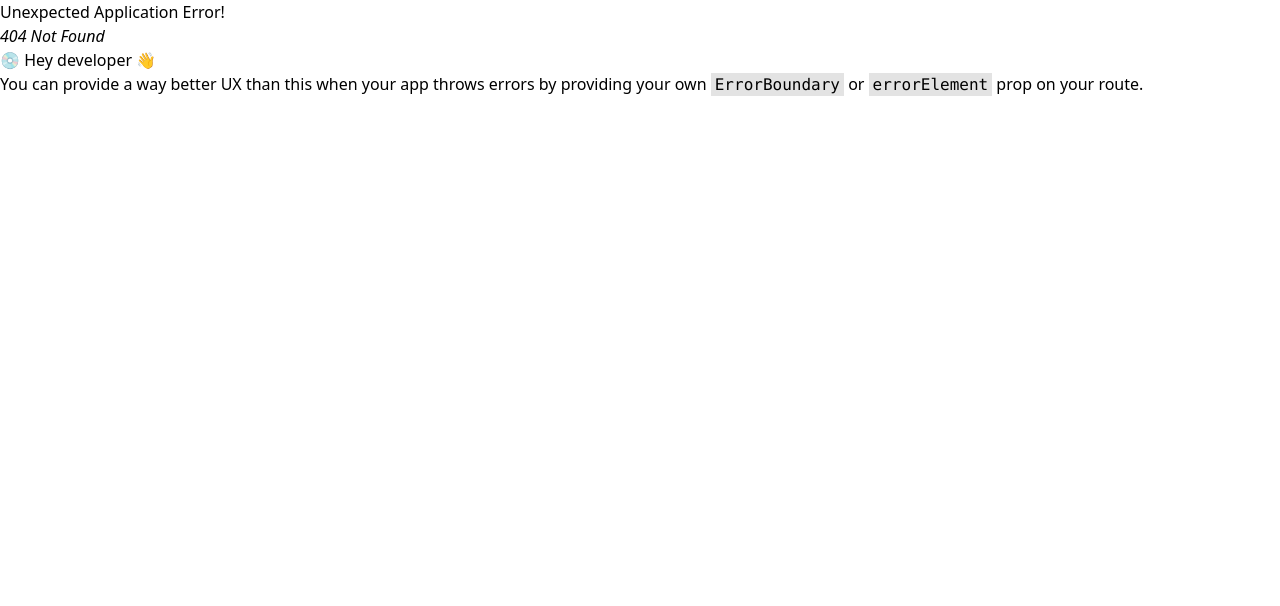
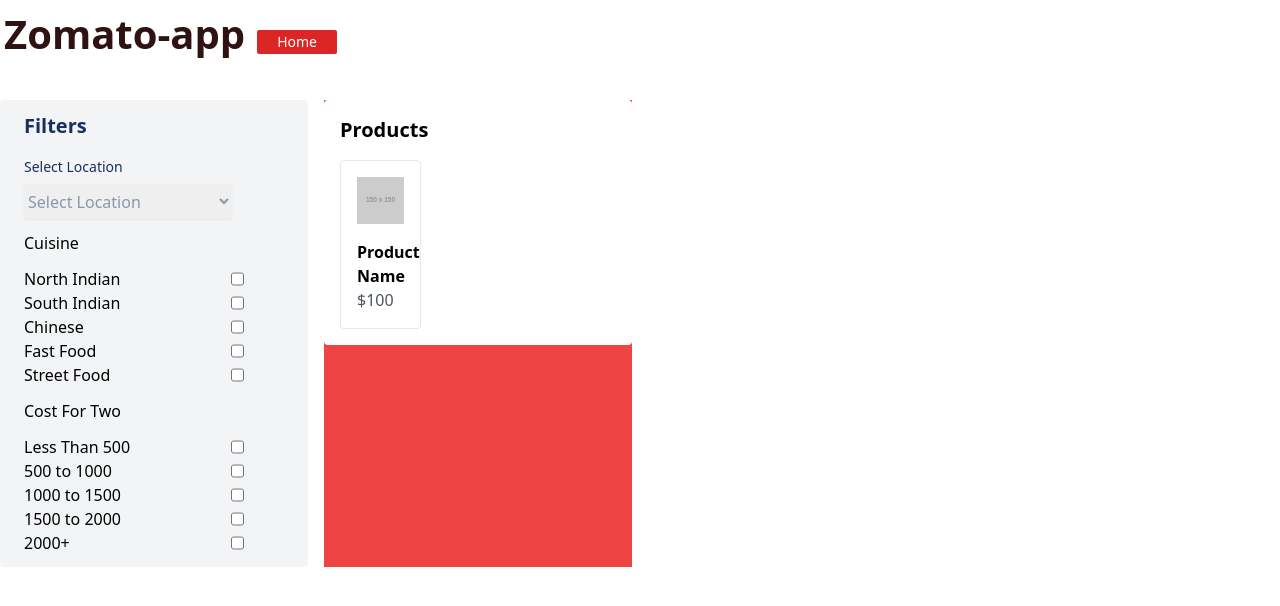
Before and after one commit to armanahad6207/ReactJs, a React (Vite) app in the folder zomato-app/: page /listing/1 in a window 1280 px wide. Before the commit this address had no page. Shown: the top 606 px of the page. Built offline with nearby package versions, Linux system fonts and the light colour scheme; no server answers.

Commit message:
create filter page

```diff
--- /dev/null
+++ b/zomato-app/src/Components/Filter/Filterbycost.jsx
@@ -0,0 +1,33 @@
+function Filterbycost() {
+  return (
+    <div>
+      <h3 className="my-[12px]">Cost For Two</h3>
+      <div className="flex flex-row overflow-auto sm:flex-col sm:overflow-hidden ">
+        <div className=" px-[6px] py-[4px] sm:px-0 sm:py-0 gap-4 sm:gap-0  whitespace-nowrap text-center flex justify-between shadow-sm mb-[10px] sm:mb-0   mr-12 border sm:border-none  sm:bg-transparent sm:shadow-none bg-white w-[220px]  ">
+          <label htmlFor="Nindian"> Less Than 500</label>
+          <input type="checkbox" id="Nindian" />
+        </div>
+        <div className=" px-[6px] py-[4px] sm:px-0 sm:py-0 gap-4 sm:gap-0  whitespace-nowrap text-center flex justify-between shadow-sm mb-[10px] sm:mb-0  mr-12 border sm:border-none sm:bg-transparent sm:shadow-none bg-white w-[220px]">
+          <label htmlFor="Nindian">500 to 1000</label>
+          <input type="checkbox" id="Nindian" />
+        </div>
+        <div className=" px-[6px] py-[4px] sm:px-0 sm:py-0 gap-4 sm:gap-0  whitespace-nowrap text-center flex justify-between shadow-sm  mb-[10px] sm:mb-0  mr-12 border sm:border-none sm:bg-transparent sm:shadow-none bg-white w-[220px]">
+          <label htmlFor="Nindian" className="text-center">
+            1000 to 1500
+          </label>
+          <input type="checkbox" id="Nindian" className="text-center" />
+        </div>
+        <div className=" px-[6px] py-[4px] sm:px-0 sm:py-0 gap-4 sm:gap-0  whitespace-nowrap text-center flex justify-between shadow-sm  mb-[10px] sm:mb-0  mr-12 border sm:border-none sm:bg-transparent sm:shadow-none bg-white w-[220px]">
+          <label htmlFor="Nindian">1500 to 2000</label>
+          <input type="checkbox" id="Nindian" />
+        </div>
+        <div className=" px-[6px] py-[4px] sm:px-0 sm:py-0 gap-4 sm:gap-0  whitespace-nowrap text-center flex justify-between shadow-sm  mb-[10px] sm:mb-0  mr-12 border border-black  sm:border-none sm:bg-transparent sm:shadow-none  bg-white  w-[220px]">
+          <label htmlFor="Nindian">2000+</label>
+          <input type="checkbox" id="Nindian" />
+        </div>
+      </div>
+    </div>
+  );
+}
+
+export default Filterbycost;
--- /dev/null
+++ b/zomato-app/src/Components/Filter/Filterbycuisine.jsx
@@ -0,0 +1,33 @@
+function Filterbycuisine() {
+  return (
+    <div className="">
+      <h3 className="my-[12px]">Cuisine</h3>
+      <div className="flex flex-row overflow-auto sm:flex-col sm:overflow-hidden ">
+        <div className=" px-[6px] py-[4px] sm:px-0 sm:py-0 gap-4 sm:gap-0  whitespace-nowrap text-center flex justify-between shadow-sm mb-[10px] sm:mb-0   mr-12 border sm:border-none  sm:bg-transparent sm:shadow-none bg-white w-[220px]  ">
+          <label htmlFor="Nindian">North Indian</label>
+          <input type="checkbox" id="Nindian" />
+        </div>
+        <div className=" px-[6px] py-[4px] sm:px-0 sm:py-0 gap-4 sm:gap-0  whitespace-nowrap text-center flex justify-between shadow-sm mb-[10px] sm:mb-0  mr-12 border sm:border-none sm:bg-transparent sm:shadow-none bg-white w-[220px]">
+          <label htmlFor="Nindian">South Indian</label>
+          <input type="checkbox" id="Nindian" />
+        </div>
+        <div className=" px-[6px] py-[4px] sm:px-0 sm:py-0 gap-4 sm:gap-0  whitespace-nowrap text-center flex justify-between shadow-sm  mb-[10px] sm:mb-0  mr-12 border sm:border-none sm:bg-transparent sm:shadow-none bg-white w-[220px]">
+          <label htmlFor="Nindian" className="text-center">
+            Chinese
+          </label>
+          <input type="checkbox" id="Nindian" className="text-center" />
+        </div>
+        <div className=" px-[6px] py-[4px] sm:px-0 sm:py-0 gap-4 sm:gap-0  whitespace-nowrap text-center flex justify-between shadow-sm  mb-[10px] sm:mb-0  mr-12 border sm:border-none sm:bg-transparent sm:shadow-none bg-white w-[220px]">
+          <label htmlFor="Nindian">Fast Food</label>
+          <input type="checkbox" id="Nindian" />
+        </div>
+        <div className=" px-[6px] py-[4px] sm:px-0 sm:py-0 gap-4 sm:gap-0  whitespace-nowrap text-center flex justify-between shadow-sm  mb-[10px] sm:mb-0  mr-12 border   sm:border-none sm:bg-transparent sm:shadow-none  bg-white  w-[220px]">
+          <label htmlFor="Nindian">Street Food</label>
+          <input type="checkbox" id="Nindian" />
+        </div>
+      </div>
+    </div>
+  );
+}
+
+export default Filterbycuisine;
--- a/zomato-app/src/Components/Header/Header.jsx
+++ b/zomato-app/src/Components/Header/Header.jsx
@@ -1,9 +1,11 @@
 import { Link } from "react-router-dom";
-function Header() {
+function Header({ bgColor }) {
   console.log("header");
   return (
     <div className="w-full">
-      <header className=" w-full bg-transparent fixed hidden sm:block  ">
+      <header
+        className={` w-full bg-transparent fixed hidden sm:block ${bgColor} p-1 `}
+      >
         <nav className=" container mx-auto flex justify-between items-center w-full">
           <div className="flex justify-center items-center  gap-3 ">
             <h2 className="text-[40px] font-extrabold text-[#2f1212] whitespace-nowrap ">
--- a/zomato-app/src/Components/Quicksearch/Quicksearch.1.jsx
+++ b/zomato-app/src/Components/Quicksearch/Quicksearch.1.jsx
@@ -1,4 +1,5 @@
 import { useEffect, useState } from "react";
+import { Link } from "react-router-dom";
 
 const murl = "http://localhost:3000/mealtype";
 export default function Quicksearch() {
@@ -25,6 +26,7 @@
         </h3>
         <div className="grid grid-cols-1 md:grid-cols-2 lg:grid-cols-3 gap-6 mt-6 sm:px-[30px] px-[20px]">
           {mealType.map((item) => (
+            <Link key={item._id} to={`/listing/${item.mealtype_id}`}>
               <div
                 key={item.mealtype_id}
                 className="max-w-md mx-auto  shadow-md rounded-lg overflow-hidden md:max-w-2xl hover:scale-110 bg-white "
@@ -46,6 +48,7 @@
                   </div>
                 </div>
               </div>
+            </Link>
           ))}
         </div>
       </section>
--- a/zomato-app/src/Layout.jsx
+++ b/zomato-app/src/Layout.jsx
@@ -1,10 +1,11 @@
 import Homepage from "./Pages/Homepage";
+import Listingpage from "./Pages/Listingpage";
 
 function Layout() {
-  console.log("heloo worls");
   return (
     <>
       <Homepage />
+      <Listingpage />
     </>
   );
 }
--- /dev/null
+++ b/zomato-app/src/Pages/Listingpage.jsx
@@ -0,0 +1,81 @@
+import { useEffect, useState } from "react";
+import { useParams } from "react-router-dom";
+import Header from "../Components/Header/Header";
+import Filterbycuisine from "../Components/Filter/Filterbycuisine";
+import Filterbycost from "../Components/Filter/Filterbycost";
+
+function Listingpage() {
+  const murl = "http://localhost:3000/restaurant?mealId=";
+  const [restaurant, setRestaurant] = useState([]);
+
+  const { mealId } = useParams();
+
+  //   get Restaurant w.r.t mealtype
+  useEffect(() => {
+    console.log("mealid", mealId);
+    sessionStorage.setItem("mealId", mealId);
+
+    fetch(`${murl}${mealId}`)
+      .then((res) => res.json())
+      .then((data) => {
+        console.log(data);
+        setRestaurant(data);
+      });
+  }, []);
+
+  return (
+    <div className="">
+      <Header bgColor="bg-red-500" />
+
+      <div className="container mx-auto sm:py-[100px] py-0 ">
+        <div className="grid grid-cols-1 sm:grid-cols-4 gap-4">
+          {/* Left side - Filter */}
+          <div className="col-span-1 sm:h-full  bg-gray-100 px-6 py-3 rounded">
+            <h2 className="text-xl font-bold mb-4 text-[#192F60]">Filters</h2>
+            <div>
+              <h3 className="text-[14px] text-[#192F60] mb-[7px]">
+                Select Location
+              </h3>
+              <select
+                defaultValue={0}
+                className="w-[208px] h-[35px] text-[#8C96AB] outline-none shadow-sm"
+              >
+                <option value={0} disabled hidden>
+                  Select Location
+                </option>
+                <option>ranc</option>
+              </select>
+            </div>
+            {/* filter by cuisine */}
+            <Filterbycuisine />
+
+            {/* filter by cost */}
+            <Filterbycost />
+          </div>
+
+          {/* Right side - Products */}
+          <div className="bg-red-500 h-full w-full">
+            <div className="col-span-3 bg-white p-4 rounded">
+              <h2 className="text-xl font-bold mb-4">Products</h2>
+              <div className="grid grid-cols-1 md:grid-cols-2 lg:grid-cols-3 gap-4">
+                {/* Add product cards here */}
+                <div className="border rounded p-4">
+                  <img
+                    src="https://via.placeholder.com/150"
+                    alt="Product"
+                    className="w-full mb-4"
+                  />
+                  <h3 className="font-bold">Product Name</h3>
+                  <p className="text-gray-600">$100</p>
+                </div>
+                {/* Add more product cards as needed */}
+              </div>
+            </div>
+          </div>
+        </div>
+      </div>
+    </div>
+  );
+}
+
+export default Listingpage;
--- a/zomato-app/src/main.jsx
+++ b/zomato-app/src/main.jsx
@@ -5,11 +5,16 @@
 
 import "./index.css";
 import Homepage from "./Pages/Homepage";
+import Listingpage from "./Pages/Listingpage";
 
 const router = createBrowserRouter([
   {
     path: "/",
     element: <Homepage />,
+  },
+  {
+    path: "/listing/:mealId",
+    element: <Listingpage />,
   },
 ]);
 
```
Lines whose indentation alone changed are shown as unchanged.
